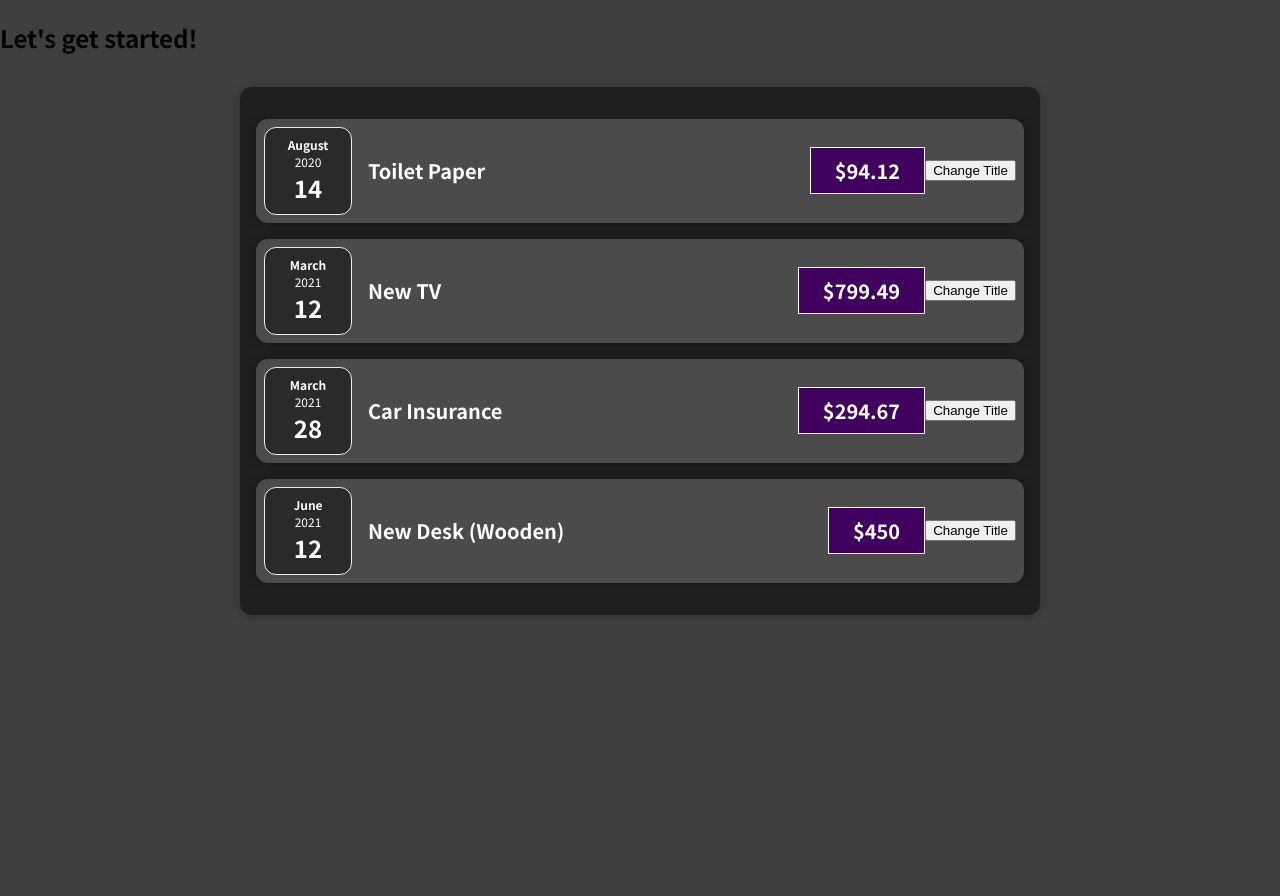
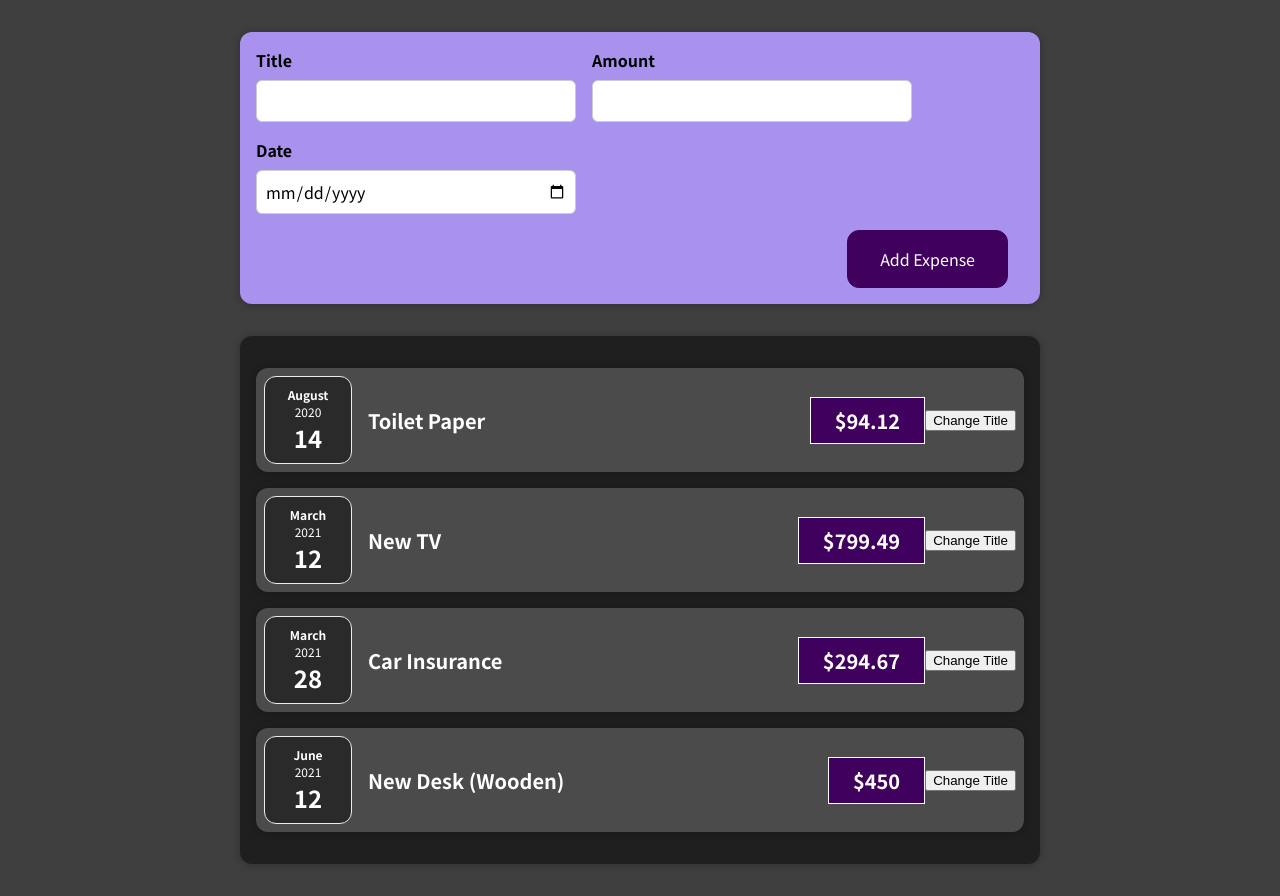
Before and after one commit to SF-codes/Learning-React, a React (Create React App) app: page / in a window 1280 px wide. Before the commit the page ends 800 px from the top, so only its background shows below. Built offline with nearby package versions, Linux system fonts and the light colour scheme.

Commit message:
added handlers

```diff
--- a/src/App.js
+++ b/src/App.js
@@ -1,4 +1,6 @@
 import React from "react";
+
+import NewExpense from "./components/NewExpense/NewExpense";
 import Expenses from "./components/Expenses/Expenses";
 
 const App = () => {
@@ -26,7 +28,7 @@
 
   return (
     <div>
-      <h2>Let's get started!</h2>
+      <NewExpense />
       <Expenses items={expenses} />
     </div>
   );
--- a/src/components/Expenses/ExpenseItem.js
+++ b/src/components/Expenses/ExpenseItem.js
@@ -5,6 +5,7 @@
 
 const ExpenseItem = (props) => {
   const [title, setTitle] = useState(props.title);
+  console.log("Ring ring");
 
   const clickHandler = () => {
     setTitle("Updated!");
--- /dev/null
+++ b/src/components/NewExpense/ExpenseForm.css
@@ -0,0 +1,26 @@
+.new-expense__controls {
+  display: flex;
+  flex-wrap: wrap;
+  gap: 1rem;
+  margin-bottom: 1rem;
+  text-align: left;
+}
+
+.new-expense__control label {
+  font-weight: bold;
+  margin-bottom: 0.5rem;
+  display: block;
+}
+
+.new-expense__control input {
+  font: inherit;
+  padding: 0.5rem;
+  border-radius: 6px;
+  border: 1px solid #ccc;
+  width: 20rem;
+  max-width: 100%;
+}
+
+.new-expense__actions {
+  text-align: right;
+}
--- /dev/null
+++ b/src/components/NewExpense/ExpenseForm.js
@@ -0,0 +1,55 @@
+import React, { useState } from "react";
+
+import "./ExpenseForm.css";
+
+const ExpenseForm = () => {
+  const [enteredTitle, setEnteredTitle] = useState("");
+  const [enteredAmount, setEnteredAmount] = useState("");
+  const [enteredDate, setEnteredDate] = useState("");
+
+  const titleChangeHandler = (event) => {
+    setEnteredTitle(event.target.value);
+  };
+
+  const amountChangeHandler = (event) => {
+    setEnteredAmount(event.target.value);
+  };
+
+  const dateChangeHandler = (event) => {
+    setEnteredDate(event.target.value);
+  };
+
+  return (
+    <form>
+      <div className="new-expense__controls">
+        <div className="new-expense__control">
+          <label>Title</label>
+          <input type="text" onChange={titleChangeHandler} />
+        </div>
+        <div className="new-expense__control">
+          <label>Amount</label>
+          <input
+            type="number"
+            min="0.01"
+            step="0.01"
+            onChange={amountChangeHandler}
+          />
+        </div>
+        <div className="new-expense__control">
+          <label>Date</label>
+          <input
+            type="date"
+            min="2019-01-01"
+            max="2022-12-31"
+            onChange={dateChangeHandler}
+          />
+        </div>
+      </div>
+      <div className="new-expense__actions">
+        <button type="submit">Add Expense</button>
+      </div>
+    </form>
+  );
+};
+
+export default ExpenseForm;
--- /dev/null
+++ b/src/components/NewExpense/NewExpense.css
@@ -0,0 +1,38 @@
+.new-expense {
+  background-color: #a892ee;
+  padding: 1rem;
+  margin: 2rem auto;
+  width: 50rem;
+  max-width: 95%;
+  border-radius: 12px;
+  text-align: center;
+  box-shadow: 0 1px 8px rgba(0, 0, 0, 0.25);
+}
+
+.new-expense button {
+  font: inherit;
+  cursor: pointer;
+  padding: 1rem 2rem;
+  border: 1px solid #40005d;
+  background-color: #40005d;
+  color: white;
+  border-radius: 12px;
+  margin-right: 1rem;
+}
+
+.new-expense button:hover,
+.new-expense button:active {
+  background-color: #510674;
+  border-color: #510674;
+}
+
+.new-expense button.alternative {
+  color: #220131;
+  border-color: transparent;
+  background-color: transparent;
+}
+
+.new-expense button.alternative:hover,
+.new-expense button.alternative:active {
+  background-color: #ddb3f8;
+}
--- /dev/null
+++ b/src/components/NewExpense/NewExpense.js
@@ -0,0 +1,14 @@
+import React from "react";
+
+import ExpenseForm from "./ExpenseForm";
+import "./NewExpense.css";
+
+const NewExpense = () => {
+  return (
+    <div className="new-expense">
+      <ExpenseForm />
+    </div>
+  );
+};
+
+export default NewExpense;
```
